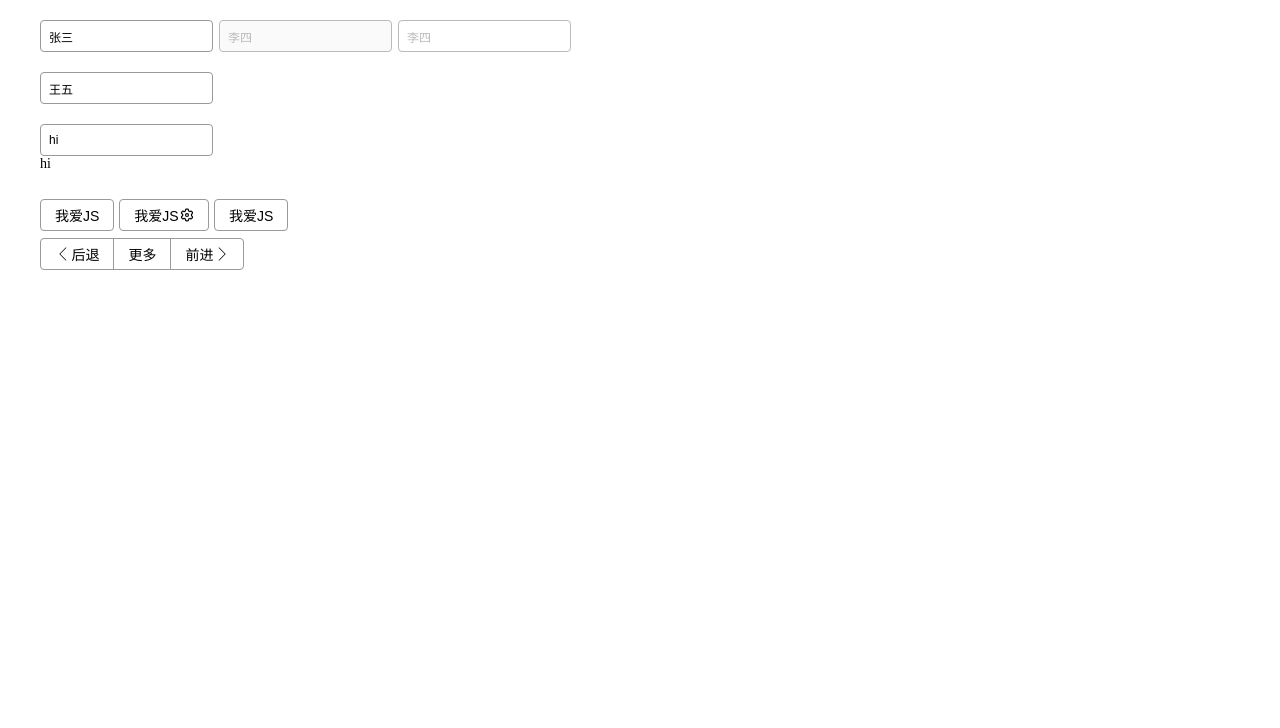
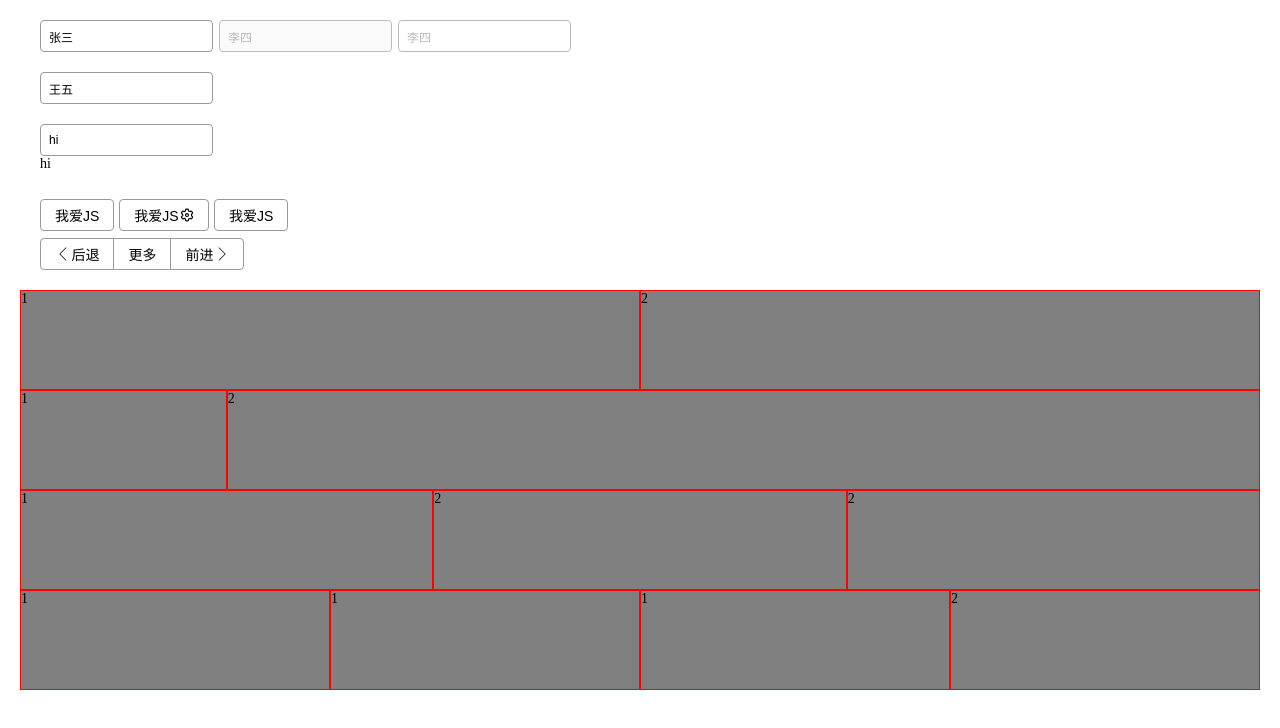
Before and after one commit to kilokwu/kilok-ui, a Vue app: page / in a window 1280 px wide. Shown: the top 728 px of the page. Built offline with nearby package versions, Linux system fonts and the light colour scheme.

Commit message:
row-col的雏形

```diff
--- a/src/App.vue
+++ b/src/App.vue
@@ -39,6 +39,25 @@
         <g-button icon="right" iconPosition="right">前进</g-button>
       </g-button-group>
     </div>
+    <g-row>
+      <g-col>1</g-col>
+      <g-col>2</g-col>
+    </g-row>
+    <g-row>
+      <g-col span="4">1</g-col>
+      <g-col span="20">2</g-col>
+    </g-row>
+        <g-row>
+      <g-col>1</g-col>
+      <g-col>2</g-col>
+      <g-col>2</g-col>
+    </g-row>
+        <g-row>
+      <g-col>1</g-col>
+      <g-col>1</g-col>
+      <g-col>1</g-col>
+      <g-col>2</g-col>
+    </g-row>
   </div>
 </template>
 <style lang="scss">
--- /dev/null
+++ b/src/components/row-col/col.vue
@@ -0,0 +1,34 @@
+<template>
+  <div class="col" :class="[`col-${span}`]">
+      <slot></slot>
+  </div>
+</template>
+
+<script>
+export default {
+    name:"GuluCol",
+    props:{
+        span:{
+            type:[Number,String]
+        }
+    }
+}
+</script>
+
+<style lang="scss">
+
+.col {
+  height: 100px;
+  background: grey;
+  width: 50%;
+  border: 1px solid red;
+
+  $class-prefix: col-;
+  @for $n from 1 through 24{
+      &.#{$class-prefix}#{$n}{
+          width: ($n/24)*100%;
+      }
+  }
+}
+
+</style>
--- /dev/null
+++ b/src/components/row-col/row.vue
@@ -0,0 +1,16 @@
+<template>
+  <div class="row">
+      <slot></slot>
+  </div>
+</template>
+
+<script>
+export default {};
+</script>
+
+<style lang="scss">
+.row {
+  display: flex;
+}
+
+</style>
--- a/src/main.js
+++ b/src/main.js
@@ -7,11 +7,15 @@
 import Button from "./components/button/button";
 import ButtonGroup from './components/button/button-group.vue'
 import Input from './components/input/input.vue'
+import Row from './components/row-col/row.vue'
+import Col from './components/row-col/col.vue'
 
 Vue.component('g-button',Button)
 Vue.component('g-input',Input)
 Vue.component('g-icon',Icon)
 Vue.component('g-button-group',ButtonGroup)
+Vue.component('g-row',Row)
+Vue.component('g-col',Col)
 new Vue({
   router,
   render: h => h(App)
```
